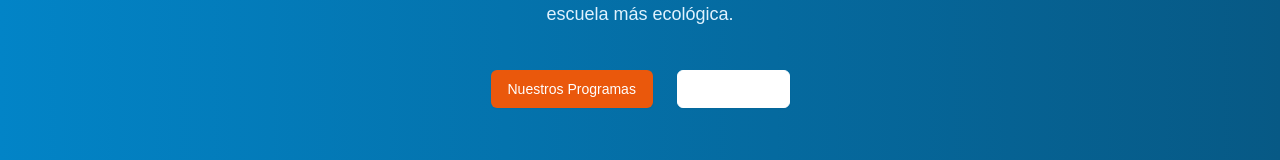
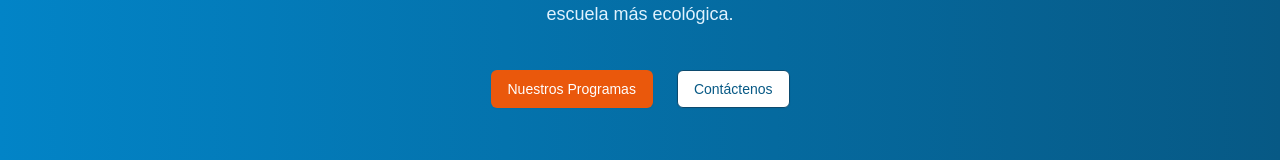
Before and after one commit to AndresAriasUrena/upsgb, a Next.js app: page / in a window 1280 px wide. Shown: the part 370-530 px from the top of the page. Built offline with nearby package versions, Linux system fonts and the light colour scheme.

Commit message:
Fix styling for seccondary button

```diff
--- a/src/components/sections/Hero.jsx
+++ b/src/components/sections/Hero.jsx
@@ -24,7 +24,7 @@ export default function Hero() {
               </Button>
               <Button
                 variant="outline"
-                className="bg-transparent text-white border-white hover:bg-white/10"
+                className="bg-transparent text-primary-800 border-primary-900 hover:border-white hover:bg-white/10 hover:text-white"
                 onClick={() => window.location.href = '/contacto'}
               >
                 Contáctenos
```
